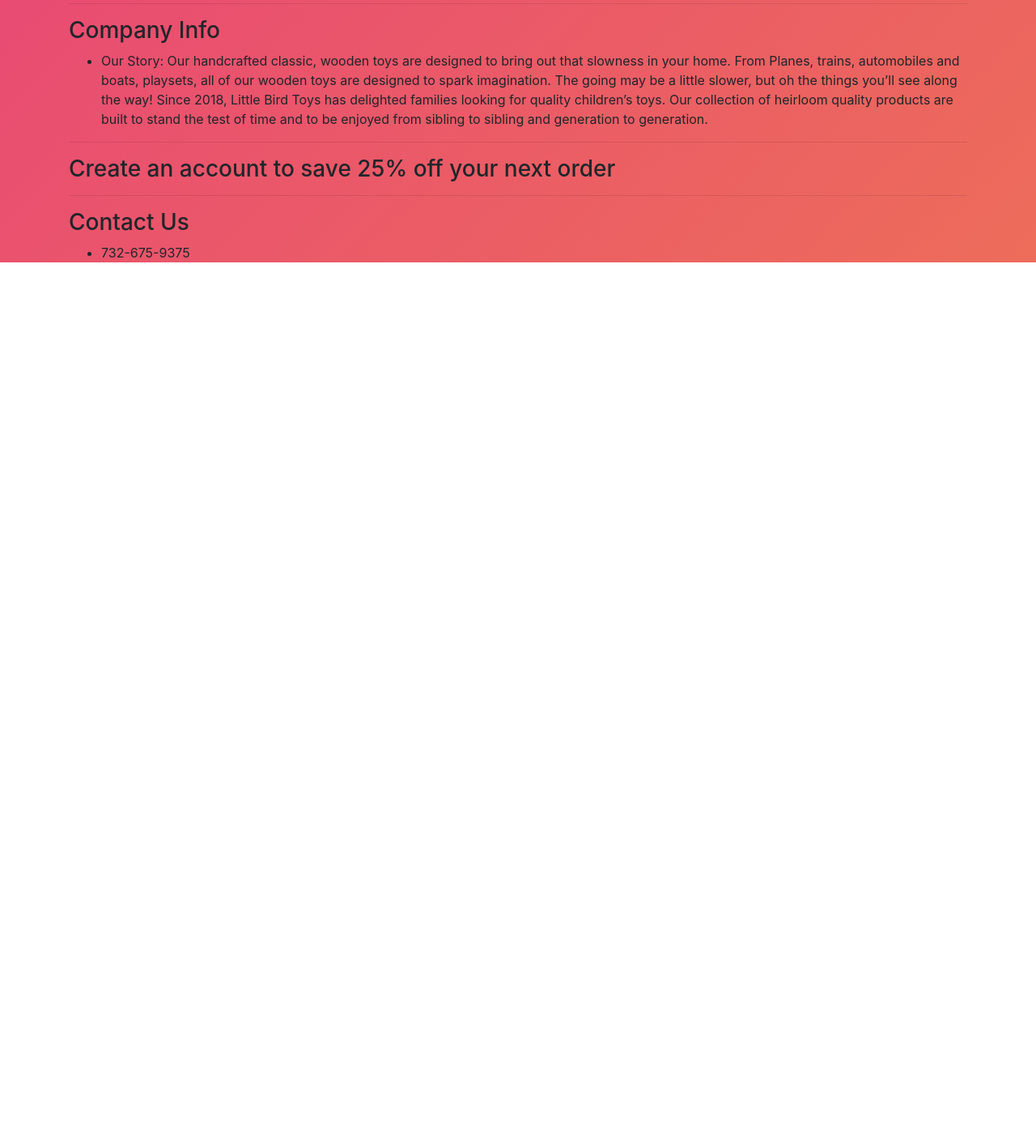
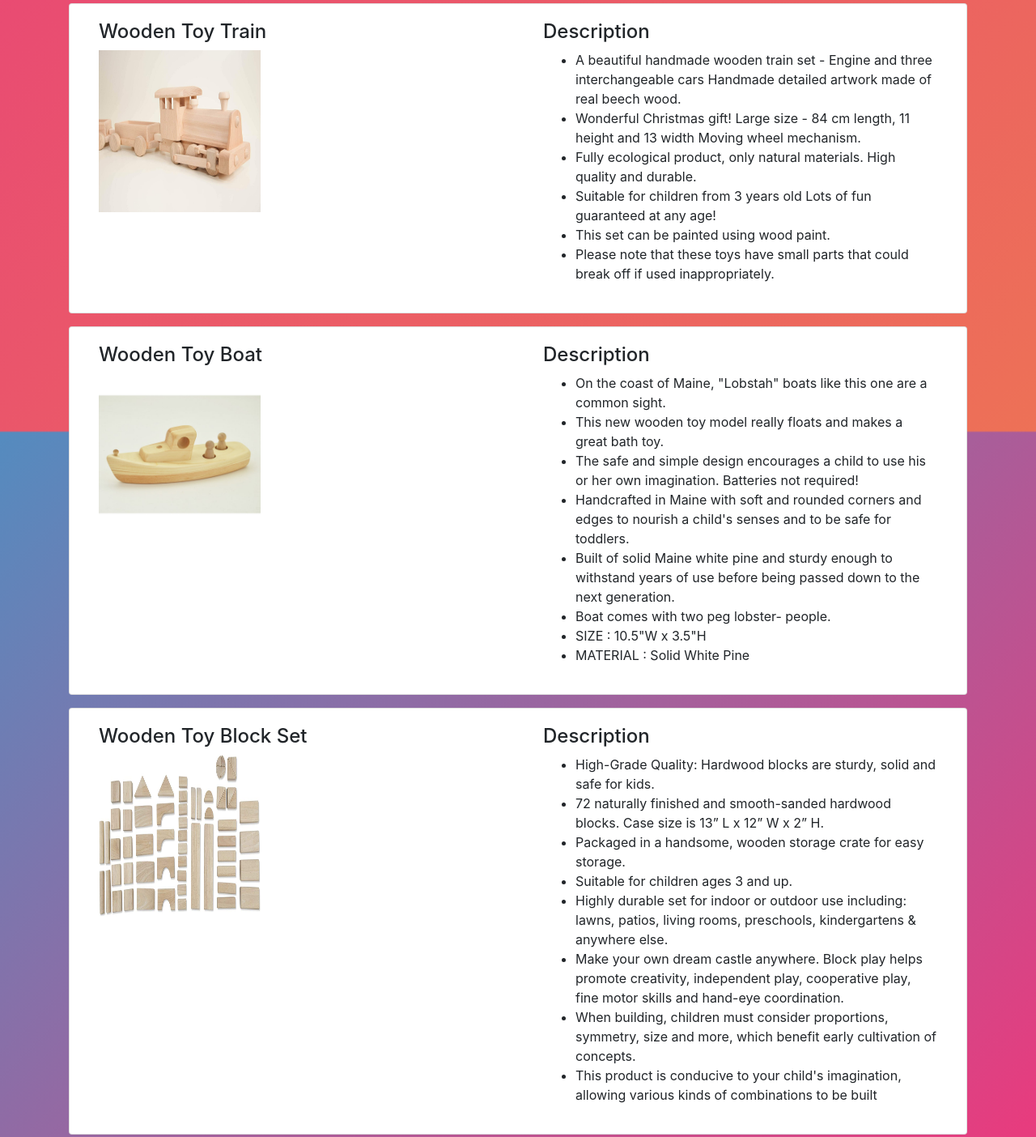
Before and after one commit to Aditya092/Little-Birds-Toys, a plain HTML site: page index3.html in a window 1280 px wide. Shown: the part 1587-2991 px from the top of the page at 81% size. Before the commit the page ends 1911 px from the top, so only its background shows below. Drawn offline with nearby package versions, Linux system fonts and the light colour scheme.

Commit message:
Added remaining toys

```diff
--- a/index3.html
+++ b/index3.html
@@ -75,6 +75,82 @@
                 </div>
             </div>
         </div>
+        <div class="card mb-3">
+            <div class="card-body">
+                <div class="row">
+                    <div class="col">
+                        <div class="mx-3">
+                            <h4>Wooden Toy Train</h4><img src="train1.jpg">
+                        </div>
+                    </div>
+                    <div class="col">
+                        <div class="mx-3">
+                            <h4>Description</h4>
+                            <ul>
+                              <li>A beautiful handmade wooden train set - Engine and three interchangeable cars Handmade detailed artwork made of real beech wood.</li>
+                              <li>Wonderful Christmas gift! Large size - 84 cm length, 11 height and 13 width Moving wheel mechanism.</li>
+                              <li>Fully ecological product, only natural materials. High quality and durable.</li>
+                              <li>Suitable for children from 3 years old Lots of fun guaranteed at any age!</li>
+                              <li>This set can be painted using wood paint.</li>
+                              <li>Please note that these toys have small parts that could break off if used inappropriately.</li>
+                            </ul>
+                                    </div>
+                    </div>
+                </div>
+            </div>
+        </div>
+        <div class="card mb-3">
+            <div class="card-body">
+                <div class="row">
+                    <div class="col">
+                        <div class="mx-3">
+                            <h4>Wooden Toy Boat</h4><img src="boat1.jpg">
+                        </div>
+                    </div>
+                    <div class="col">
+                        <div class="mx-3">
+                            <h4>Description</h4>
+                            <ul>
+                                <li>On the coast of Maine, "Lobstah" boats like this one are a common sight. </li>
+                                <li>This new wooden toy model really floats and makes a great bath toy. </li>
+                                <li>The safe and simple design encourages a child to use his or her own imagination. Batteries not required!</li>
+                                <li> Handcrafted in Maine with soft and rounded corners and edges to nourish a child's senses and to be safe for toddlers. </li>
+                                <li>Built of solid Maine white pine and sturdy enough to withstand years of use before being passed down to the next generation. </li>
+                                <li>Boat comes with two peg lobster- people.</li>
+                                <li>SIZE : 10.5"W x 3.5"H</li>
+                                <li>MATERIAL : Solid White Pine</li>
+                              </ul>
+                                      </div>
+                    </div>
+                </div>
+            </div>
+        </div>
+        <div class="card mb-3">
+            <div class="card-body">
+                <div class="row">
+                    <div class="col">
+                        <div class="mx-3">
+                            <h4>Wooden Toy Block Set</h4><img src="block1.jpg">
+                        </div>
+                    </div>
+                    <div class="col">
+                        <div class="mx-3">
+                            <h4>Description</h4>
+                            <ul>
+                                <li>High-Grade Quality: Hardwood blocks are sturdy, solid and safe for kids. </li>
+                                <li>72 naturally finished and smooth-sanded hardwood blocks. Case size is 13” L x 12” W x 2” H. </li>
+                                <li>Packaged in a handsome, wooden storage crate for easy storage. </li>
+                                <li>Suitable for children ages 3 and up. </li>
+                                <li>Highly durable set for indoor or outdoor use including: lawns, patios, living rooms, preschools, kindergartens & anywhere else. </li>
+                                <li>Make your own dream castle anywhere. Block play helps promote creativity, independent play, cooperative play, fine motor skills and hand-eye coordination. </li>
+                                <li>When building, children must consider proportions, symmetry, size and more, which benefit early cultivation of concepts. </li>
+                                <li>This product is conducive to your child's imagination, allowing various kinds of combinations to be built</li>
+                              </ul>
+                                      </div>
+                    </div>
+                </div>
+            </div>
+        </div>
         <hr>
         <h3>Company Info</h3>
         <ul>
```
